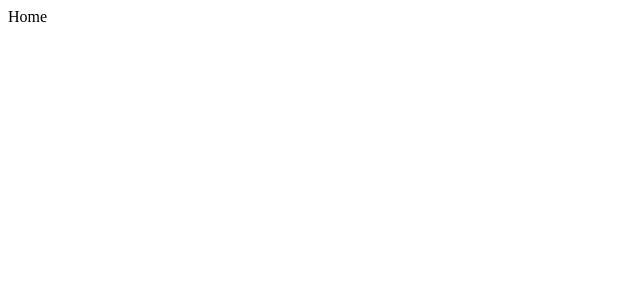
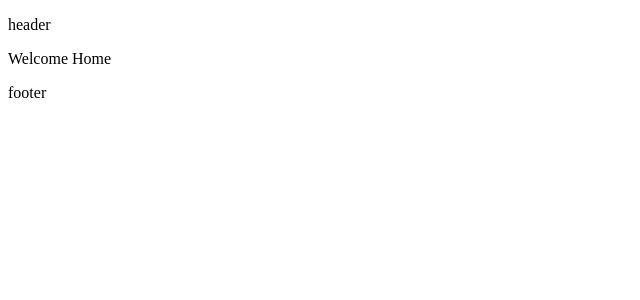
Before and after one commit to amontalvof/next-app-demo, a Next.js app: page / in a window 1280 px wide. Shown: the top 300 px of the page, without its empty margins (0-640 px from the left). Built offline with nearby package versions, Linux system fonts and the light colour scheme.

Commit message:
feat: Layouts

```diff
--- a/src/app/layout.tsx
+++ b/src/app/layout.tsx
@@ -1,16 +1,24 @@
 export const metadata = {
     title: 'Next.js',
     description: 'Generated by Next.js',
-}
+};
 
 export default function RootLayout({
     children,
 }: {
-  children: React.ReactNode
+    children: React.ReactNode;
 }) {
     return (
         <html lang="en">
-      <body>{children}</body>
+            <body>
+                <header>
+                    <p>header</p>
+                </header>
+                {children}
+                <footer>
+                    <p>footer</p>
+                </footer>
+            </body>
         </html>
-  )
+    );
 }
--- a/src/app/page.tsx
+++ b/src/app/page.tsx
@@ -1,5 +1,5 @@
 const Home = () => {
-    return <div>Home</div>;
+    return <div>Welcome Home</div>;
 };
 
 export default Home;
```
Lines whose indentation alone changed are shown as unchanged.
